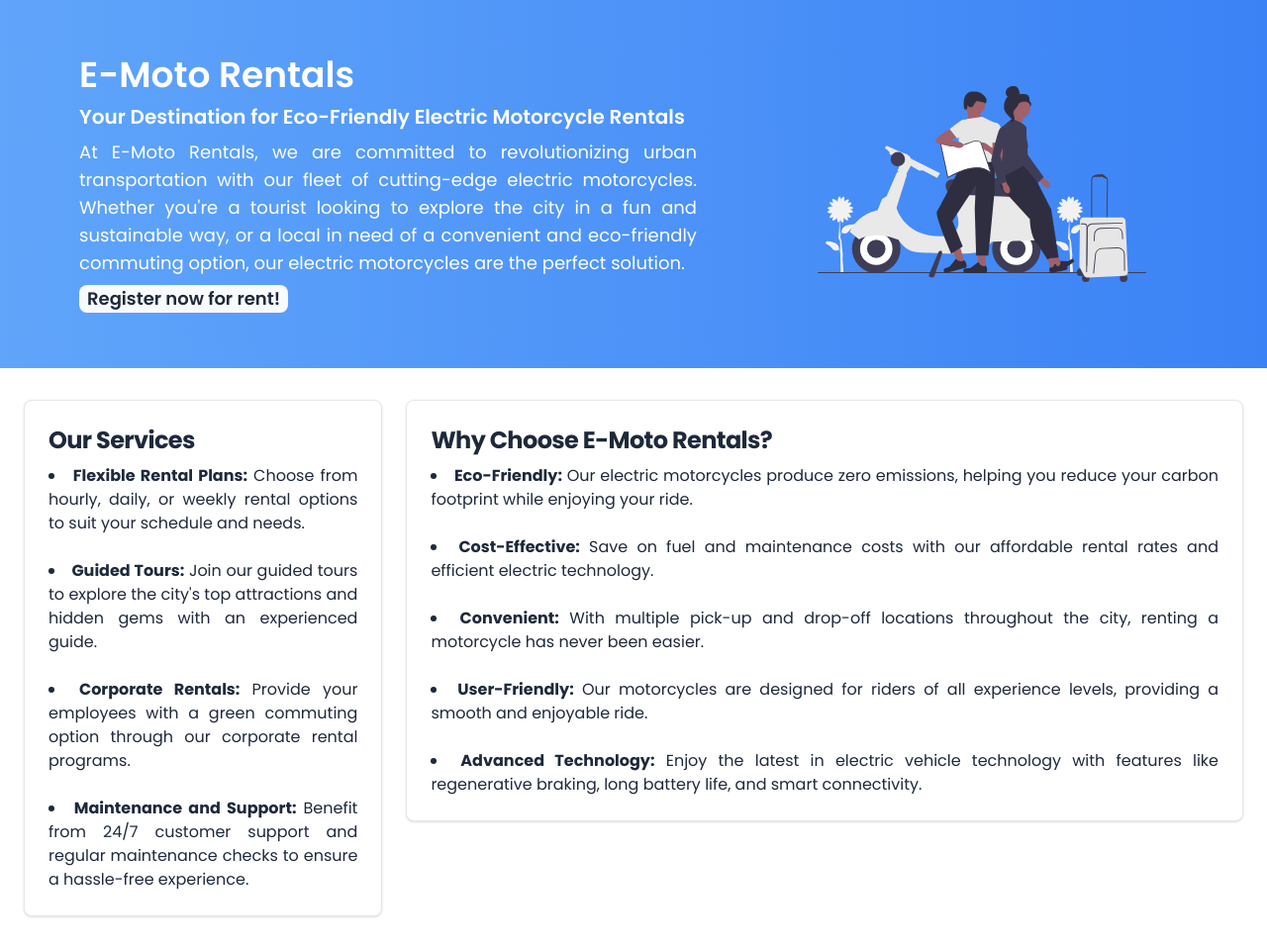
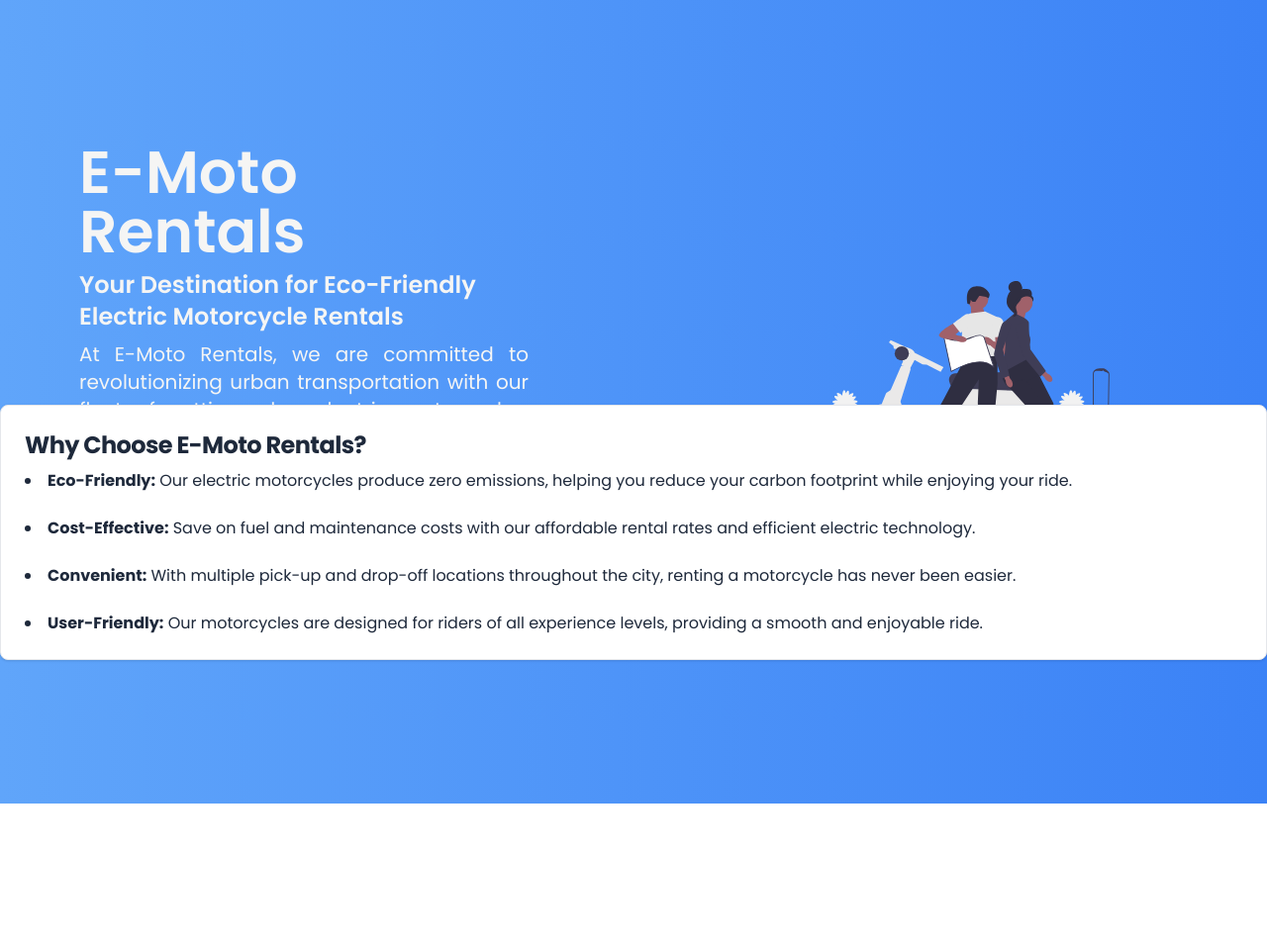
Before and after one commit to Ravsst2004/rental-motor-listrik, a PHP site: page / in a window 1280 px wide. Shown: the part 70-1028 px from the top of the page at 99% size. After the commit the page ends 882 px from the top, so only its background shows below. Run offline with PHP 8.4, Linux system fonts and the light colour scheme; style sheets or scripts are compiled from the project's sources; some libraries are stand-ins or nearby versions.

Commit message:
Change style homepage

```diff
--- a/index.php
+++ b/index.php
@@ -22,39 +22,61 @@
 <?php endif; ?> -->
 
 
-<div class="h-fit text-white">
+<div class="h-fit text-stone-100">
 
   <!-- FIRST CONTENT -->
-  <div class="flex w-full px-10 lg:px-20 py-14 items-center bg-gradient-to-r from-blue-400 to-blue-500 gap-x-20 ">
-    <div class="w-full xl:w-[60%] flex flex-col gap-y-2">
-      <h1 class="text-4xl font-semibold">E-Moto Rentals </h1>
-      <h3 class="text-xl font-semibold">Your Destination for Eco-Friendly Electric Motorcycle
+  <div class="flex w-full px-10 lg:px-20 pt-36 pb-48 items-center bg-gradient-to-r from-blue-400 to-blue-500 gap-x-20 ">
+    <div class="w-full xl:w-[60%] flex flex-col gap-y-2 pr-44">
+      <h1 class="text-6xl font-semibold">E-Moto Rentals </h1>
+      <h3 class="text-2xl font-semibold">Your Destination for Eco-Friendly Electric Motorcycle
         Rentals</h3>
-      <p class="text-lg text-justify">At E-Moto Rentals, we are committed to revolutionizing urban transportation with
-        our
-        fleet
+      <p class="text-xl text-justify">At E-Moto Rentals, we are committed to revolutionizing urban transportation with
+        our fleet
         of cutting-edge
         electric motorcycles. Whether you're a tourist looking to explore the city in a fun and sustainable way, or a
         local in need of a convenient and eco-friendly commuting option, our electric motorcycles are the perfect
         solution.</p>
       <?php if ($user): ?>
         <a href="service.php"
-          class="text-lg text-slate-800 font-semibold bg-slate-50 w-fit px-2 rounded-lg hover:bg-slate-800 hover:text-slate-50">Rent
+          class="text-xl text-slate-800 font-semibold bg-slate-50 w-fit py-2 px-4 rounded-lg hover:bg-slate-800 hover:text-slate-50">Rent
           Now!</a>
       <?php elseif (!$user): ?>
         <a href="registration.php"
-          class="text-lg text-slate-800 font-semibold bg-slate-50 w-fit px-2 rounded-lg hover:bg-slate-800 hover:text-slate-50">Register
+          class="text-xl text-slate-800 font-semibold bg-slate-50 w-fit py-2 px-4 rounded-lg hover:bg-slate-800 hover:text-slate-50">Register
           now for rent!</a>
       <?php endif ?>
     </div>
     <div class="hidden xl:flex w-[40%] items-center justify-center">
       <img src="src/image/web-source/traveling.svg" alt="" width="80%">
     </div>
+
+    <div class="absolute top-[76%] left-1/2 transform -translate-x-1/2 -translate-y-1/2">
+      <div class="w-[80rem] h-fit p-6 text-slate-800 bg-white border border-gray-200 rounded-lg shadow flex flex-col">
+        <h5 class="mb-2 text-2xl font-bold tracking-tight">Why Choose E-Moto Rentals?</h5>
+        <ul class="flex-grow flex flex-col gap-y-6 list-disc list-inside font-normal text-justify text-slate-800">
+          <li><strong>Eco-Friendly:</strong> Our electric motorcycles produce zero emissions, helping you reduce your
+            carbon footprint while enjoying your ride.</li>
+          <li><strong>Cost-Effective:</strong> Save on fuel and maintenance costs with our affordable rental rates and
+            efficient electric technology.</li>
+          <li><strong>Convenient:</strong> With multiple pick-up and drop-off locations throughout the city, renting a
+            motorcycle has never been easier.</li>
+          <li><strong>User-Friendly:</strong> Our motorcycles are designed for riders of all experience levels,
+            providing a smooth and enjoyable ride.</li>
+        </ul>
+      </div>
+    </div>
+
   </div>
 
+
+
   <!-- SECOND CONTENT -->
-  <div class="flex gap-y-5 flex-col xl:flex-row justify-center w-full gap-x-6 px-6 py-8 mx-auto">
-    <div class="xl:w-[30%] h-full flex flex-col">
+  <!-- <div class="flex gap-y-5 mt-48 flex-col xl:flex-row justify-center w-full gap-x-6 px-6 py-8 mx-auto">
+    <div class="w-[70%] h-full flex flex-col">
+
+    </div>
+
+    <div class="w-[30%]">
       <div class="w-fit h-fit p-6 text-slate-800 bg-white border border-gray-200 rounded-lg shadow flex flex-col">
         <h5 class="mb-2 text-2xl font-bold tracking-tight">Our Services</h5>
         <ul class="flex-grow flex flex-col gap-y-6 list-disc list-inside font-normal text-justify text-slate-800">
@@ -69,30 +91,7 @@
         </ul>
       </div>
     </div>
-    <div class="xl:w-[70%] h-full flex flex-col">
-      <div class="w-full h-fit p-6 text-slate-800 bg-white border border-gray-200 rounded-lg shadow flex flex-col">
-        <h5 class="mb-2 text-2xl font-bold tracking-tight">Why Choose E-Moto Rentals?</h5>
-        <ul class="flex-grow flex flex-col gap-y-6 list-disc list-inside font-normal text-justify text-slate-800">
-          <li><strong>Eco-Friendly:</strong> Our electric motorcycles produce zero emissions, helping you reduce your
-            carbon footprint while enjoying your ride.</li>
-          <li><strong>Cost-Effective:</strong> Save on fuel and maintenance costs with our affordable rental rates and
-            efficient electric technology.</li>
-          <li><strong>Convenient:</strong> With multiple pick-up and drop-off locations throughout the city, renting a
-            motorcycle has never been easier.</li>
-          <li><strong>User-Friendly:</strong> Our motorcycles are designed for riders of all experience levels,
-            providing a smooth and enjoyable ride.</li>
-          <li><strong>Advanced Technology:</strong> Enjoy the latest in electric vehicle technology with features like
-            regenerative braking, long battery life, and smart connectivity.</li>
-        </ul>
-      </div>
-    </div>
-  </div>
-
-
-
-
-
-
+  </div> -->
 </div>
 
 
```
